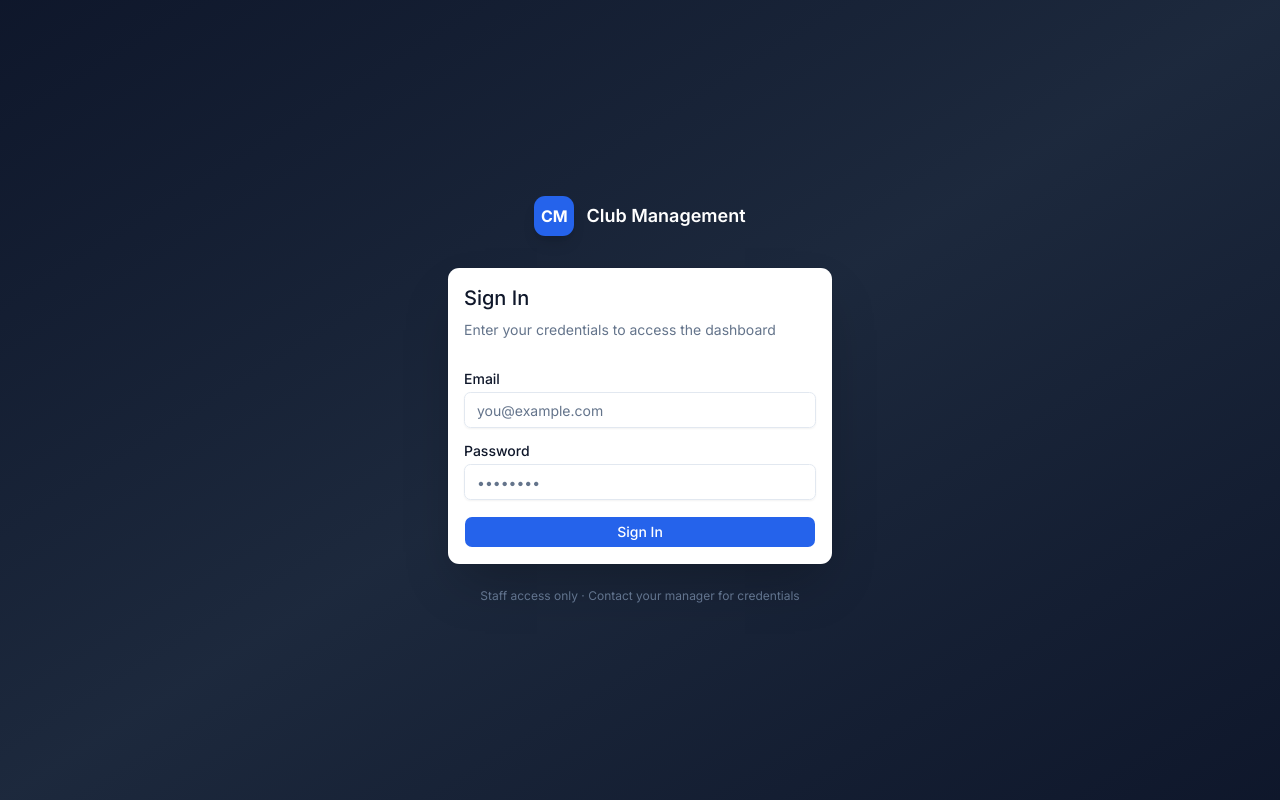
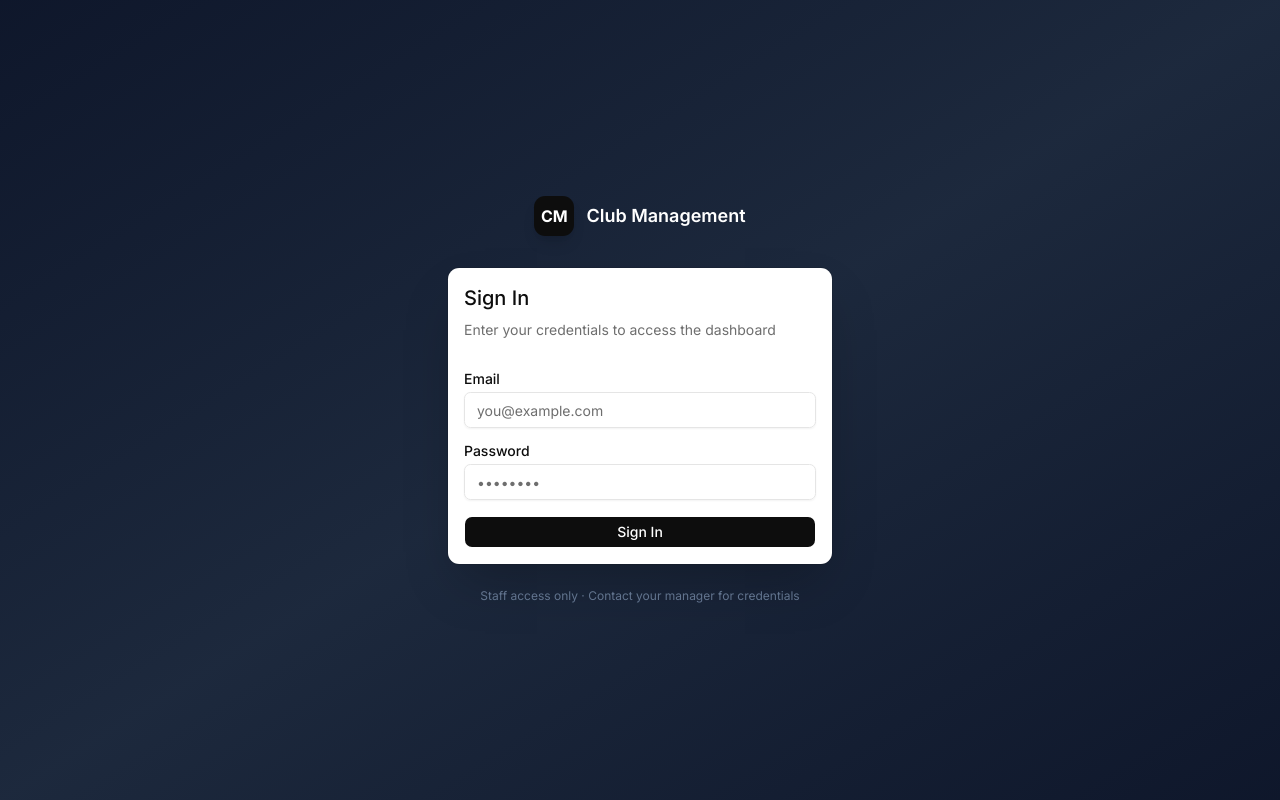
Before and after one commit to hosamsemry/Club-UI, a React (Vite) app: page /login in a window 1280 px wide. Built offline with nearby package versions, Linux system fonts and the light colour scheme; no server answers.

Commit message:
Modify the theme of the website

```diff
--- a/src/index.css
+++ b/src/index.css
@@ -53,56 +53,56 @@
 
 :root {
     /* Base */
-    --background: #F8FAFC;
-    --foreground: #0F172A;
+    --background: #FFFFFF;
+    --foreground: #0D0D0D;
     --card: #FFFFFF;
-    --card-foreground: #0F172A;
+    --card-foreground: #0D0D0D;
     --popover: #FFFFFF;
-    --popover-foreground: #0F172A;
+    --popover-foreground: #0D0D0D;
 
-    /* Brand */
-    --primary: #2563EB;
+    /* Brand – neutral black */
+    --primary: #0D0D0D;
     --primary-foreground: #FFFFFF;
 
     /* Secondary / Muted */
-    --secondary: #F1F5F9;
-    --secondary-foreground: #0F172A;
-    --muted: #F1F5F9;
-    --muted-foreground: #64748B;
+    --secondary: #F5F5F5;
+    --secondary-foreground: #0D0D0D;
+    --muted: #F5F5F5;
+    --muted-foreground: #6E6E6E;
 
     /* Accent */
-    --accent: #EFF6FF;
-    --accent-foreground: #1E3A8A;
+    --accent: #F5F5F5;
+    --accent-foreground: #0D0D0D;
 
     /* Status */
-    --destructive: oklch(0.577 0.245 27.325);
-    --success: #0D9488;
+    --destructive: #EF4444;
+    --success: #10A37F;
     --success-foreground: #FFFFFF;
     --warning: #F59E0B;
     --warning-foreground: #FFFFFF;
 
     /* Structure */
-    --border: #E2E8F0;
-    --input: #E2E8F0;
-    --ring: #2563EB;
+    --border: #E5E5E5;
+    --input: #E5E5E5;
+    --ring: #0D0D0D;
     --radius: 0.5rem;
 
-    /* Charts */
-    --chart-1: #2563EB;
-    --chart-2: #0D9488;
-    --chart-3: #F59E0B;
-    --chart-4: #8B5CF6;
-    --chart-5: #EF4444;
+    /* Charts – monochrome scale with one green accent */
+    --chart-1: #0D0D0D;
+    --chart-2: #6E6E6E;
+    --chart-3: #10A37F;
+    --chart-4: #A3A3A3;
+    --chart-5: #D4D4D4;
 
-    /* Sidebar – deep navy dark shell */
-    --sidebar: #1E2D3D;
-    --sidebar-foreground: #CBD5E1;
-    --sidebar-primary: #2563EB;
-    --sidebar-primary-foreground: #FFFFFF;
-    --sidebar-accent: #253F55;
+    /* Sidebar – clean dark */
+    --sidebar: #171717;
+    --sidebar-foreground: #D4D4D4;
+    --sidebar-primary: #FFFFFF;
+    --sidebar-primary-foreground: #0D0D0D;
+    --sidebar-accent: #262626;
     --sidebar-accent-foreground: #FFFFFF;
     --sidebar-border: rgba(255,255,255,0.08);
-    --sidebar-ring: #2563EB;
+    --sidebar-ring: #FFFFFF;
 }
 
 @layer base {
```
